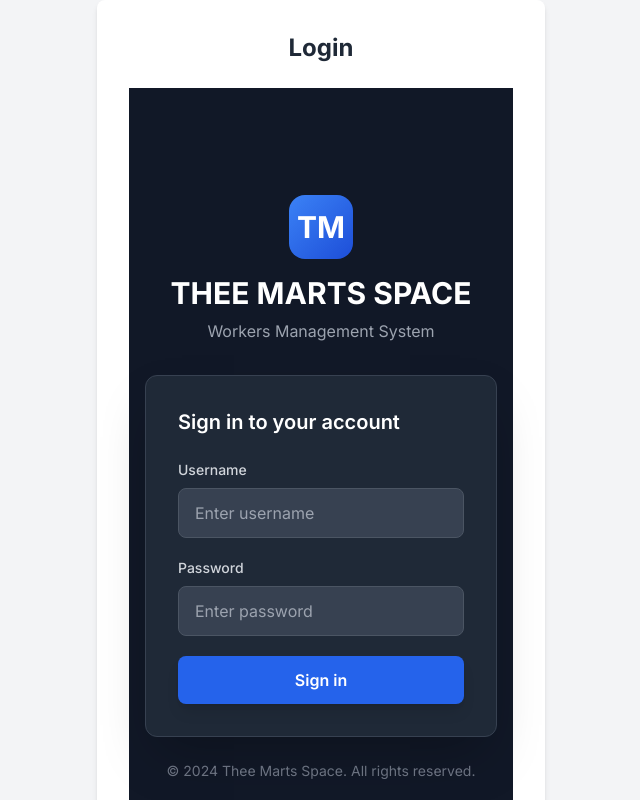
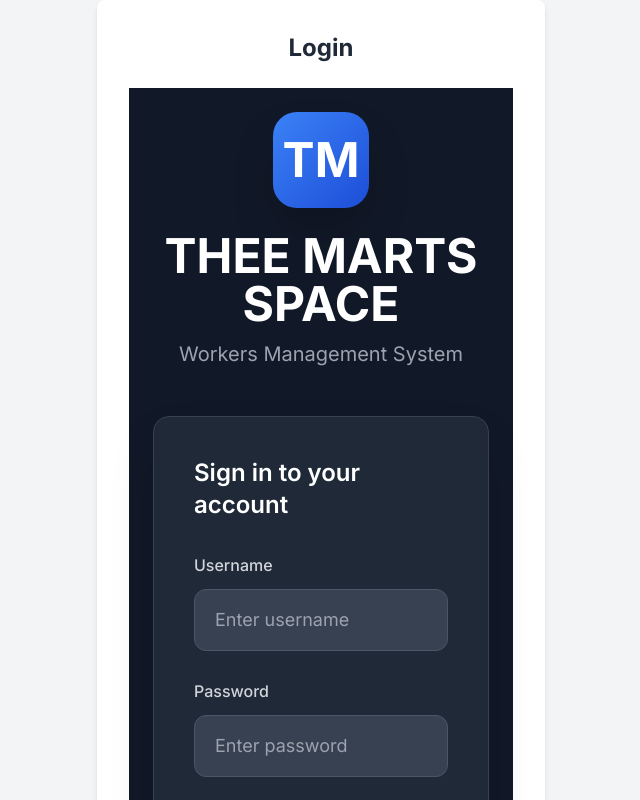
Before and after one commit to charleschyna/Workersmanagementsystem, a Next.js app in the folder workers-system/: page /login in a window 1280 px wide. Shown: the top 800 px of the page, without its empty margins (319-959 px from the left). Built offline with nearby package versions, Linux system fonts and the light colour scheme.

Commit message:
Make login form BIGGER and better proportioned

```diff
--- a/workers-system/src/components/LoginForm.tsx
+++ b/workers-system/src/components/LoginForm.tsx
@@ -34,30 +34,30 @@ export default function LoginForm() {
     }
 
     return (
-        <div className="min-h-screen bg-gray-900 flex items-center justify-center p-4">
-            <div className="w-full max-w-md">
+        <div className="min-h-screen bg-gray-900 flex items-center justify-center p-6">
+            <div className="w-full max-w-xl">
                 {/* Logo and Title */}
-                <div className="text-center mb-8">
-                    <div className="inline-flex items-center justify-center w-16 h-16 bg-gradient-to-br from-blue-500 to-blue-700 rounded-2xl mb-4">
-                        <span className="text-3xl font-bold text-white">TM</span>
+                <div className="text-center mb-12">
+                    <div className="inline-flex items-center justify-center w-24 h-24 bg-gradient-to-br from-blue-500 to-blue-700 rounded-3xl mb-6 shadow-2xl">
+                        <span className="text-5xl font-bold text-white">TM</span>
                     </div>
-                    <h1 className="text-3xl font-bold text-white mb-2">THEE MARTS SPACE</h1>
-                    <p className="text-gray-400">Workers Management System</p>
+                    <h1 className="text-5xl font-bold text-white mb-3">THEE MARTS SPACE</h1>
+                    <p className="text-xl text-gray-400">Workers Management System</p>
                 </div>
 
                 {/* Login Card */}
-                <div className="bg-gray-800 rounded-xl shadow-2xl border border-gray-700 p-8">
-                    <h2 className="text-xl font-semibold text-white mb-6">Sign in to your account</h2>
+                <div className="bg-gray-800 rounded-2xl shadow-2xl border border-gray-700 p-10">
+                    <h2 className="text-2xl font-semibold text-white mb-8">Sign in to your account</h2>
 
                     {error && (
-                        <div className="mb-6 p-4 bg-red-900/50 border border-red-700 rounded-lg">
-                            <p className="text-sm text-red-200">{error}</p>
+                        <div className="mb-8 p-5 bg-red-900/50 border border-red-700 rounded-xl">
+                            <p className="text-base text-red-200">{error}</p>
                         </div>
                     )}
 
-                    <form onSubmit={handleSubmit} className="space-y-5">
+                    <form onSubmit={handleSubmit} className="space-y-7">
                         <div>
-                            <label htmlFor="username" className="block text-sm font-medium text-gray-300 mb-2">
+                            <label htmlFor="username" className="block text-base font-medium text-gray-300 mb-3">
                                 Username
                             </label>
                             <input
@@ -66,13 +66,13 @@ export default function LoginForm() {
                                 type="text"
                                 required
                                 autoComplete="username"
-                                className="w-full px-4 py-3 bg-gray-700 border border-gray-600 rounded-lg text-white placeholder-gray-400 focus:outline-none focus:ring-2 focus:ring-blue-500 focus:border-transparent"
+                                className="w-full px-5 py-4 text-lg bg-gray-700 border border-gray-600 rounded-xl text-white placeholder-gray-400 focus:outline-none focus:ring-2 focus:ring-blue-500 focus:border-transparent transition"
                                 placeholder="Enter username"
                             />
                         </div>
 
                         <div>
-                            <label htmlFor="password" className="block text-sm font-medium text-gray-300 mb-2">
+                            <label htmlFor="password" className="block text-base font-medium text-gray-300 mb-3">
                                 Password
                             </label>
                             <input
@@ -81,7 +81,7 @@ export default function LoginForm() {
                                 type="password"
                                 required
                                 autoComplete="current-password"
-                                className="w-full px-4 py-3 bg-gray-700 border border-gray-600 rounded-lg text-white placeholder-gray-400 focus:outline-none focus:ring-2 focus:ring-blue-500 focus:border-transparent"
+                                className="w-full px-5 py-4 text-lg bg-gray-700 border border-gray-600 rounded-xl text-white placeholder-gray-400 focus:outline-none focus:ring-2 focus:ring-blue-500 focus:border-transparent transition"
                                 placeholder="Enter password"
                             />
                         </div>
@@ -89,7 +89,7 @@ export default function LoginForm() {
                         <button
                             type="submit"
                             disabled={loading}
-                            className="w-full py-3 px-4 bg-blue-600 hover:bg-blue-700 text-white font-semibold rounded-lg shadow-lg transition-colors duration-200 disabled:opacity-50 disabled:cursor-not-allowed"
+                            className="w-full py-4 px-6 text-lg bg-blue-600 hover:bg-blue-700 text-white font-semibold rounded-xl shadow-xl transition-all duration-200 disabled:opacity-50 disabled:cursor-not-allowed transform hover:scale-[1.02]"
                         >
                             {loading ? "Signing in..." : "Sign in"}
                         </button>
@@ -97,7 +97,7 @@ export default function LoginForm() {
                 </div>
 
                 {/* Footer */}
-                <p className="text-center text-sm text-gray-500 mt-6">
+                <p className="text-center text-base text-gray-500 mt-8">
                     © 2024 Thee Marts Space. All rights reserved.
                 </p>
             </div>
```
